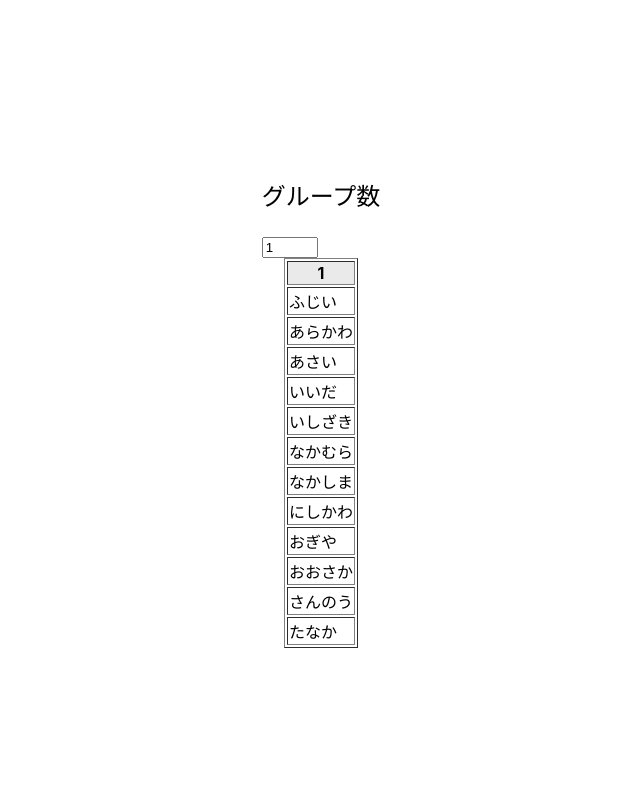
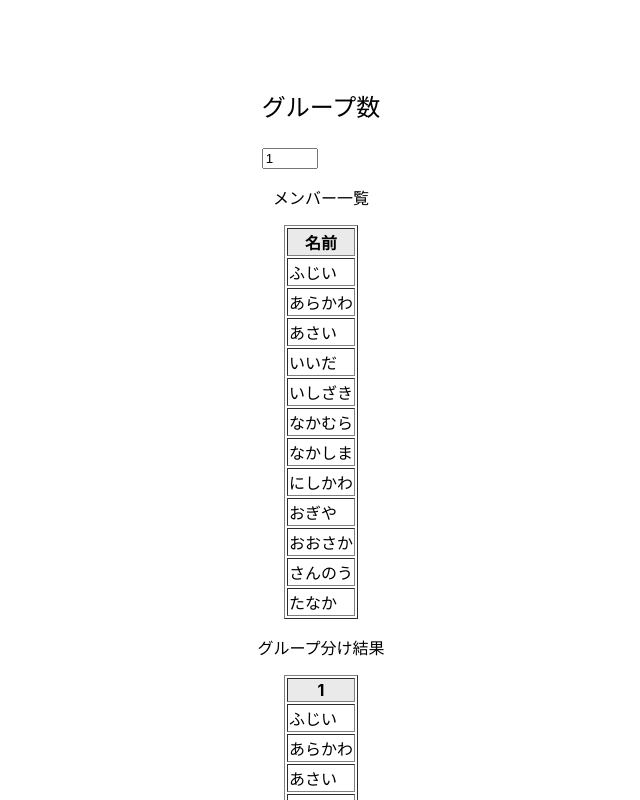
Before and after one commit to OJT-3G/random-grouping-app, a Next.js app: page / in a window 1280 px wide. Shown: the top 800 px of the page, without its empty margins (319-959 px from the left). Built offline with nearby package versions, Linux system fonts and the light colour scheme.

Commit message:
メンバーに誰がいるのかを確認するためメンバー一覧の表示を行った
Co-authored-by: Rika Nakashima <rknakashima@users.noreply.github.com>
Co-authored-by: Nakamura Yuki <yk-nakamura@users.noreply.github.com>

```diff
--- a/pages/index.tsx
+++ b/pages/index.tsx
@@ -18,6 +18,8 @@ const members = [
   'さんのう',
   'たなか',
 ]
+
+const randomMembers = [...members]
 
 const errorMessages = {
   numOfGroups: {
@@ -92,8 +94,13 @@ const Home: NextPage = () => {
       setErrorMessage('')
     }
 
-    members.sort(() => 0.5 - Math.random())
-    setGroups(divideGroups(parsedTargetValue, members))
+    randomMembers.sort(() => 0.5 - Math.random())
+    setGroups(divideGroups(parsedTargetValue, randomMembers))
+  }
+
+  const viewMemberList: JSX.Element[] = []
+  for (let i = 0; i < members.length; i++) {
+    viewMemberList.push(<tr key={members[i]}><td>{members[i]}</td></tr>)
   }
 
   const thNodes: JSX.Element[] = []
@@ -126,6 +133,16 @@ const Home: NextPage = () => {
             onChange={onChangeTextBox}
           />
         </div>
+        <p>メンバー一覧</p>
+        <div>
+          <table border={1}>
+            <thead className={styles.tableHead}>
+              <tr><th>名前</th></tr>
+            </thead>
+            <tbody>{viewMemberList}</tbody>
+          </table>
+        </div>
+        <p>グループ分け結果</p>
         <div>
           <table border={1}>
             <thead className={styles.tableHead}>
```
